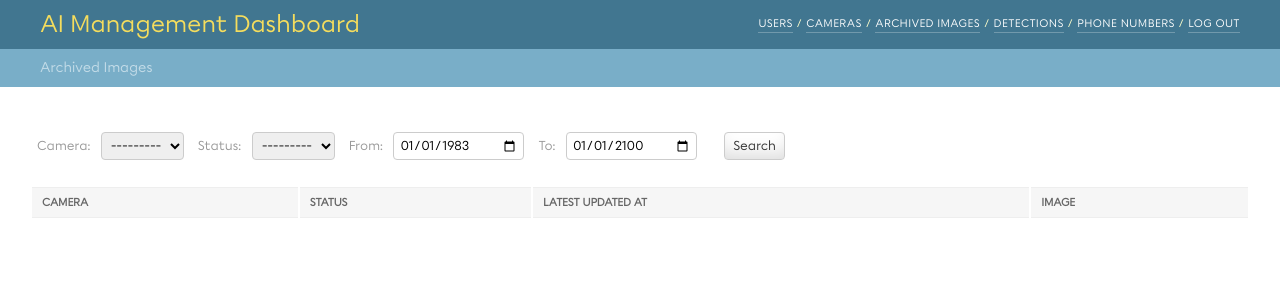
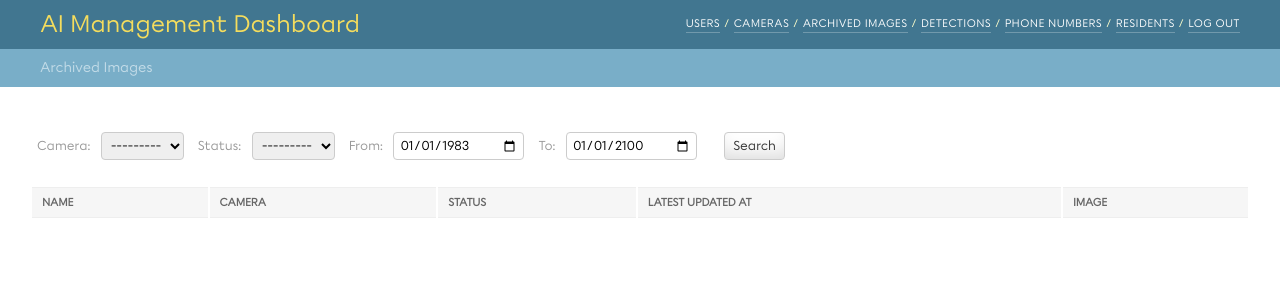
Before and after one commit to zevrector21/aicentre, a Django app: page /archived_images/ in a window 1280 px wide. Shown: the top 300 px of the page. Run offline with Django 3.2, Linux system fonts and the light colour scheme; the visitor is signed in with stand-in values (Sample User, id 1); data that the repository does not hold is empty; parts of the project's set-up code (start-up, migrations or seed data) failed here and were passed over; some libraries are stand-ins or nearby versions.

Commit message:
update dashboard

```diff
--- a/health/admin.py
+++ b/health/admin.py
@@ -30,7 +30,7 @@ class ArchivedImageAdmin(admin.ModelAdmin):
     def latest_updated_at(self, obj):
     	return obj.updated_at.strftime('%b %d, %Y, %H:%M:%S')
 
-    list_display = ['camera', 'status', 'latest_updated_at', 'image']
+    list_display = ['name', 'camera', 'status', 'latest_updated_at', 'image']
     list_filter = ['status']
     search_fields = ['camera', 'status']
 
--- a/health/models.py
+++ b/health/models.py
@@ -54,6 +54,5 @@ class Resident(models.Model):
     updated_at = models.DateTimeField(auto_now=True)
     status = models.BooleanField(blank=True, default=True)
 
-
     def __str__(self):
         return self.name
--- a/health/templates/dashboard/archived_images.html
+++ b/health/templates/dashboard/archived_images.html
@@ -21,6 +21,7 @@
         <a href="/archived_images" target="blank">Archived Images</a> /
         <a href="/admin/health/detection" target="blank">Detections</a> /
         <a href="/admin/health/phonenumber" target="blank">Phone Numbers</a> /
+        <a href="/admin/health/resident" target="blank">Residents</a> /
         <a href="/logout" style="margin-right: 0">Log Out</a>
       </div>
     </header>
@@ -76,6 +77,7 @@
         <table id="data" class="table table-striped">
           <thead>
             <tr class="thead-dark">
+              <th>Name</th>
               <th>Camera</th>
               <th>Status</th>
               <th>Latest Updated At</th>
@@ -84,7 +86,8 @@
           </thead>
           {% for x in form %}
             <tr>
-              <td><a href="/admin/health/archivedimage/{{x.id}}/change">{{ x.camera }}</a></td>
+              <td><a href="/admin/health/archivedimage/{{x.id}}/change">{{ x.name }}</a></td>
+              <td>{{ x.camera }}</td>
               <td>{{ x.status }}</td>
               <td>{{ x.updated_at | custom_format }}</td>
               <td><a href="/media/LabelImages/{ x.image }" target="blank"><img src="/media/LabelImages/{ x.image }" width="100" /></a></td>
--- a/health/templates/dashboard/index.html
+++ b/health/templates/dashboard/index.html
@@ -21,6 +21,7 @@
         <a href="/archived_images" target="blank">Archived Images</a> /
         <a href="/admin/health/detection" target="blank">Detections</a> /
         <a href="/admin/health/phonenumber" target="blank">Phone Numbers</a> /
+        <a href="/admin/health/resident" target="blank">Residents</a> /
         <a href="/logout" style="margin-right: 0">Log Out</a>
       </div>
     </header>
```
